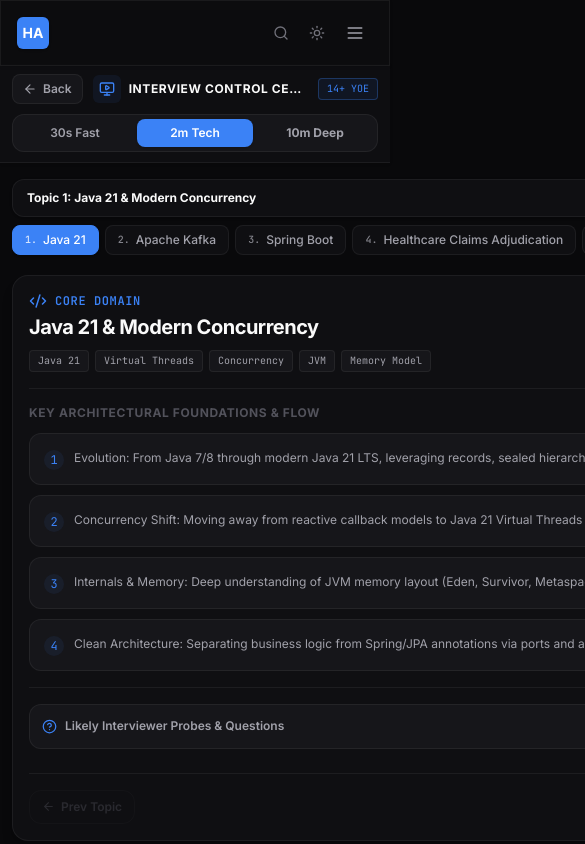
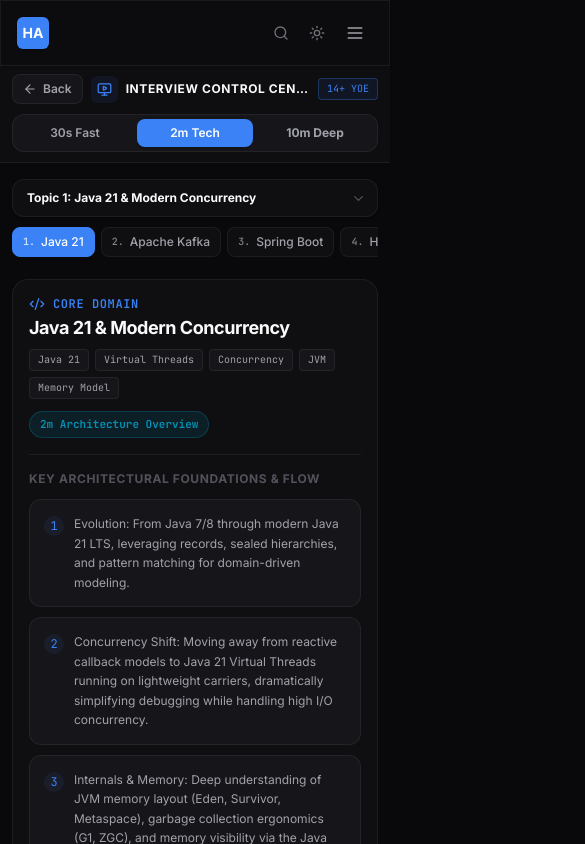
Before and after one commit to habbas-labs/portfolio, a React (Vite) app: page /#/interview in a window 390 px wide. Shown: the top 844 px of the page, 585 px wide, since content can reach past the window. Built offline with nearby package versions, Linux system fonts and the light colour scheme.

Commit message:
fix(interview): resolve horizontal overflow blowout and mobile header clipping

```diff
--- a/src/components/layout/Layout.tsx
+++ b/src/components/layout/Layout.tsx
@@ -59,9 +59,9 @@ function ModalContainer() {
 export function Layout() {
   return (
     <ModalProvider>
-      <div className="min-h-screen flex flex-col">
+      <div className="min-h-screen flex flex-col w-full max-w-full overflow-x-hidden">
         <Nav />
-        <main className="flex-1">
+        <main className="flex-1 w-full max-w-full min-w-0 overflow-x-hidden">
           <Outlet />
         </main>
         <Footer />
--- a/src/pages/InterviewMode.tsx
+++ b/src/pages/InterviewMode.tsx
@@ -32,39 +32,38 @@ export function InterviewMode() {
 
   const getTopicIcon = (iconName: string) => {
     switch (iconName) {
-      case 'Code': return <Code2 size={18} />;
-      case 'Radio': return <Radio size={18} />;
-      case 'GitBranch': return <GitBranch size={18} />;
-      case 'Building2': return <Building2 size={18} />;
-      case 'Brain': return <Brain size={18} />;
-      case 'Bot': return <Bot size={18} />;
-      default: return <Layers size={18} />;
+      case 'Code': return <Code2 size={16} />;
+      case 'Radio': return <Radio size={16} />;
+      case 'GitBranch': return <GitBranch size={16} />;
+      case 'Building2': return <Building2 size={16} />;
+      case 'Brain': return <Brain size={16} />;
+      case 'Bot': return <Bot size={16} />;
+      default: return <Layers size={16} />;
     }
   };
 
   return (
-    <div className="min-h-screen bg-[var(--color-surface-0)] text-[var(--color-text-primary)] flex flex-col pt-16 transition-colors duration-300">
-      {/* Presentation Control Header — docked cleanly under global Nav */}
-      <header className="sticky top-16 z-30 bg-[var(--color-surface-1)]/95 backdrop-blur-md border-b border-[var(--color-border)] px-3 sm:px-6 py-2.5 sm:py-3 shadow-sm transition-colors duration-300">
-        <div className="max-w-7xl mx-auto flex flex-col md:flex-row md:items-center justify-between gap-2.5 sm:gap-4">
+    <div className="min-h-screen bg-[var(--color-surface-0)] text-[var(--color-text-primary)] flex flex-col pt-16 sm:pt-20 transition-colors duration-300 w-full max-w-full overflow-x-hidden">
+      {/* Presentation Control Header — relative on mobile so it never collides/clips under fixed Nav, sticky on desktop */}
+      <header className="relative md:sticky md:top-16 z-30 bg-[var(--color-surface-1)]/95 backdrop-blur-md border-b border-[var(--color-border)] px-3 sm:px-6 py-2.5 sm:py-3 shadow-sm transition-colors duration-300 w-full max-w-full overflow-hidden">
+        <div className="max-w-7xl mx-auto flex flex-col md:flex-row md:items-center justify-between gap-2.5 sm:gap-4 w-full min-w-0">
           {/* Header Row 1: Back Button & Title */}
-          <div className="flex items-center justify-between md:justify-start gap-2.5 sm:gap-4 w-full md:w-auto">
+          <div className="flex items-center justify-between md:justify-start gap-2 sm:gap-4 w-full md:w-auto min-w-0">
             <Link
               to="/"
               className="text-xs font-semibold text-[var(--color-text-secondary)] hover:text-[var(--color-text-primary)] transition-colors flex items-center gap-1.5 px-2.5 py-1.5 rounded-lg bg-[var(--color-surface-2)] border border-[var(--color-border)] hover:bg-[var(--color-surface-3)] shrink-0"
             >
               <ArrowLeft size={14} />
-              <span className="hidden xs:inline sm:inline">Back to Site</span>
-              <span className="xs:hidden sm:hidden">Back</span>
+              <span>Back</span>
             </Link>
 
-            <div className="h-4 w-px bg-[var(--color-border)] hidden sm:block" />
+            <div className="h-4 w-px bg-[var(--color-border)] hidden sm:block shrink-0" />
 
-            <div className="flex items-center gap-2 min-w-0">
+            <div className="flex items-center gap-2 min-w-0 flex-1">
               <div className="p-1.5 rounded-md bg-[var(--color-accent-subtle)] text-[var(--color-accent)] shrink-0">
-                <MonitorPlay size={16} />
+                <MonitorPlay size={15} />
               </div>
-              <div className="min-w-0">
+              <div className="min-w-0 flex-1">
                 <h1 className="text-xs sm:text-sm font-bold tracking-wider uppercase text-[var(--color-text-primary)] truncate">
                   Interview Control Center
                 </h1>
@@ -74,17 +73,17 @@ export function InterviewMode() {
               </div>
             </div>
 
-            <span className="sm:hidden text-[10px] font-mono text-[var(--color-accent)] px-2 py-0.5 rounded bg-[var(--color-accent-subtle)] border border-[var(--color-border-accent)] shrink-0">
+            <span className="text-[10px] font-mono text-[var(--color-accent)] px-2 py-0.5 rounded bg-[var(--color-accent-subtle)] border border-[var(--color-border-accent)] shrink-0">
               {profile.yearsExperience}+ YOE
             </span>
           </div>
 
           {/* Header Row 2 / Desktop Right: Depth Mode Segmented Switcher */}
-          <div className="w-full md:w-auto">
+          <div className="w-full md:w-auto min-w-0">
             <div className="grid grid-cols-3 md:flex items-center gap-1 bg-[var(--color-surface-2)] p-1 rounded-xl border border-[var(--color-border)] w-full">
               <button
                 onClick={() => setDepth('30s')}
-                className={`py-1.5 px-2 sm:px-3 rounded-lg text-xs font-semibold text-center whitespace-nowrap transition-all ${
+                className={`py-1.5 px-1.5 sm:px-3 rounded-lg text-xs font-semibold text-center whitespace-nowrap transition-all ${
                   depth === '30s'
                     ? 'bg-[var(--color-accent)] text-white shadow-sm'
                     : 'text-[var(--color-text-secondary)] hover:text-[var(--color-text-primary)] hover:bg-[var(--color-surface-3)]'
@@ -95,7 +94,7 @@ export function InterviewMode() {
               </button>
               <button
                 onClick={() => setDepth('2m')}
-                className={`py-1.5 px-2 sm:px-3 rounded-lg text-xs font-semibold text-center whitespace-nowrap transition-all ${
+                className={`py-1.5 px-1.5 sm:px-3 rounded-lg text-xs font-semibold text-center whitespace-nowrap transition-all ${
                   depth === '2m'
                     ? 'bg-[var(--color-accent)] text-white shadow-sm'
                     : 'text-[var(--color-text-secondary)] hover:text-[var(--color-text-primary)] hover:bg-[var(--color-surface-3)]'
@@ -106,7 +105,7 @@ export function InterviewMode() {
               </button>
               <button
                 onClick={() => setDepth('10m')}
-                className={`py-1.5 px-2 sm:px-3 rounded-lg text-xs font-bold text-center whitespace-nowrap transition-all ${
+                className={`py-1.5 px-1.5 sm:px-3 rounded-lg text-xs font-bold text-center whitespace-nowrap transition-all ${
                   depth === '10m'
                     ? 'bg-amber-500 text-white dark:text-zinc-950 shadow-sm'
                     : 'text-[var(--color-text-secondary)] hover:text-[var(--color-text-primary)] hover:bg-[var(--color-surface-3)]'
@@ -121,15 +120,15 @@ export function InterviewMode() {
       </header>
 
       {/* Main Control Center Body */}
-      <div className="flex-1 max-w-7xl w-full mx-auto px-3 sm:px-6 py-4 sm:py-6 grid lg:grid-cols-12 gap-4 sm:gap-6">
+      <div className="flex-1 max-w-7xl w-full mx-auto px-3 sm:px-6 py-4 sm:py-6 grid grid-cols-1 lg:grid-cols-12 gap-4 sm:gap-6 min-w-0 max-w-full overflow-hidden">
         {/* Mobile Topic Navigation (Dropdown + Horizontal Quick-Pills) */}
-        <div className="lg:hidden flex flex-col gap-2">
-          <div className="relative">
+        <div className="lg:hidden flex flex-col gap-2 w-full max-w-full min-w-0">
+          <div className="relative w-full min-w-0">
             <select
               value={selectedTopicId}
               onChange={(e) => setSelectedTopicId(e.target.value)}
               aria-label="Select interview topic"
-              className="w-full appearance-none px-3.5 py-2.5 pr-9 rounded-xl bg-[var(--color-surface-1)] border border-[var(--color-border)] text-xs font-bold text-[var(--color-text-primary)] focus:outline-none focus:border-[var(--color-accent)] transition-colors shadow-sm cursor-pointer"
+              className="w-full appearance-none px-3.5 py-2.5 pr-9 rounded-xl bg-[var(--color-surface-1)] border border-[var(--color-border)] text-xs font-bold text-[var(--color-text-primary)] focus:outline-none focus:border-[var(--color-accent)] transition-colors shadow-sm cursor-pointer truncate"
             >
               {interviewTopicDetails.map((topic, i) => (
                 <option key={topic.id} value={topic.id}>
@@ -142,30 +141,32 @@ export function InterviewMode() {
             </div>
           </div>
 
-          {/* Fast Tap Pills */}
-          <div className="flex items-center gap-1.5 overflow-x-auto pb-1 scrollbar-none">
+          {/* Fast Tap Pills — contained overflow */}
+          <div className="w-full max-w-full overflow-x-auto pb-1 scrollbar-none min-w-0">
+            <div className="inline-flex items-center gap-1.5 whitespace-nowrap py-0.5">
               {interviewTopicDetails.map((topic, i) => {
                 const isSelected = selectedTopicId === topic.id;
                 return (
                   <button
                     key={topic.id}
                     onClick={() => setSelectedTopicId(topic.id)}
-                  className={`shrink-0 flex items-center gap-1.5 px-3 py-1.5 rounded-lg text-xs font-medium border transition-all ${
+                    className={`shrink-0 flex items-center gap-1.5 px-2.5 py-1.5 rounded-lg text-xs font-medium border transition-all ${
                       isSelected
                         ? 'bg-[var(--color-accent)] text-white border-[var(--color-accent)] shadow-sm'
                         : 'bg-[var(--color-surface-1)] text-[var(--color-text-secondary)] border-[var(--color-border)] hover:bg-[var(--color-surface-2)]'
                     }`}
                   >
                     <span className="font-mono text-[10px] opacity-80">{i + 1}.</span>
-                  <span className="whitespace-nowrap">{topic.title.split(/(&|\()/)[0].trim()}</span>
+                    <span>{topic.title.split(/(&|\()/)[0].trim()}</span>
                   </button>
                 );
               })}
             </div>
           </div>
+        </div>
 
         {/* Desktop Left Topic Sidebar (Control Deck) */}
-        <div className="hidden lg:flex lg:col-span-4 flex-col gap-2">
+        <div className="hidden lg:flex lg:col-span-4 flex-col gap-2 min-w-0">
           <span className="text-[10px] uppercase font-mono tracking-wider text-[var(--color-text-muted)] px-2 mb-1">
             Interview Topics ({interviewTopicDetails.length})
           </span>
@@ -215,7 +216,7 @@ export function InterviewMode() {
         </div>
 
         {/* Dynamic Presentation Stage */}
-        <div className="lg:col-span-8 flex flex-col min-w-0">
+        <div className="lg:col-span-8 flex flex-col min-w-0 w-full max-w-full overflow-hidden">
           <AnimatePresence mode="wait">
             <motion.div
               key={`${selectedTopic.id}-${depth}`}
@@ -223,16 +224,16 @@ export function InterviewMode() {
               animate={{ opacity: 1, y: 0 }}
               exit={reduced ? {} : { opacity: 0, y: -8 }}
               transition={{ duration: 0.2 }}
-              className="bg-[var(--color-surface-1)] border border-[var(--color-border)] rounded-2xl p-4 sm:p-6 lg:p-8 flex flex-col flex-1 shadow-lg transition-colors duration-300"
+              className="bg-[var(--color-surface-1)] border border-[var(--color-border)] rounded-2xl p-4 sm:p-6 lg:p-8 flex flex-col flex-1 shadow-lg transition-colors duration-300 w-full max-w-full min-w-0 overflow-hidden"
             >
               {/* Header with Topic and Current Depth Tag */}
-              <div className="pb-4 sm:pb-6 border-b border-[var(--color-border)] flex flex-wrap items-center justify-between gap-3">
+              <div className="pb-4 sm:pb-6 border-b border-[var(--color-border)] flex flex-col sm:flex-row sm:items-center justify-between gap-3 w-full min-w-0">
                 <div className="min-w-0 flex-1">
                   <div className="flex items-center gap-2 text-xs font-mono font-semibold text-[var(--color-accent)] uppercase tracking-wider mb-1">
                     {getTopicIcon(selectedTopic.icon)}
                     <span className="truncate">{selectedTopic.category.toUpperCase()} DOMAIN</span>
                   </div>
-                  <h2 className="text-xl sm:text-2xl font-bold text-[var(--color-text-primary)] tracking-tight leading-snug">
+                  <h2 className="text-lg sm:text-2xl font-bold text-[var(--color-text-primary)] tracking-tight leading-snug break-words">
                     {selectedTopic.title}
                   </h2>
 
@@ -241,7 +242,7 @@ export function InterviewMode() {
                     {selectedTopic.tags.map(tag => (
                       <span
                         key={tag}
-                        className="text-[10px] font-mono px-2 py-0.5 rounded bg-[var(--color-surface-2)] text-[var(--color-text-secondary)] border border-[var(--color-border)]"
+                        className="text-[10px] font-mono px-2 py-0.5 rounded bg-[var(--color-surface-2)] text-[var(--color-text-secondary)] border border-[var(--color-border)] break-all"
                       >
                         {tag}
                       </span>
@@ -249,7 +250,7 @@ export function InterviewMode() {
                   </div>
                 </div>
 
-                <div className="flex items-center gap-2 shrink-0">
+                <div className="flex items-center gap-2 self-start sm:self-auto shrink-0">
                   <span className={`px-2.5 sm:px-3 py-1 rounded-full text-[11px] sm:text-xs font-mono font-bold ${
                     depth === '30s'
                       ? 'bg-blue-500/10 text-blue-600 dark:text-blue-400 border border-blue-500/20'
@@ -265,28 +266,28 @@ export function InterviewMode() {
               </div>
 
               {/* Dynamic Content Presentation */}
-              <div className="py-4 sm:py-6 flex-1 space-y-4 sm:space-y-6">
+              <div className="py-4 sm:py-6 flex-1 space-y-4 sm:space-y-6 min-w-0 w-full">
                 {depth === '30s' && (
-                  <div className="p-4 sm:p-6 rounded-xl bg-[var(--color-accent-subtle)] border border-[var(--color-border-accent)] text-[var(--color-text-primary)] leading-relaxed text-sm sm:text-base">
+                  <div className="p-4 sm:p-6 rounded-xl bg-[var(--color-accent-subtle)] border border-[var(--color-border-accent)] text-[var(--color-text-primary)] leading-relaxed text-sm sm:text-base break-words">
                     <p className="font-sans leading-relaxed">{selectedTopic.depth.thirtySecond}</p>
                   </div>
                 )}
 
                 {depth === '2m' && (
-                  <div className="space-y-3 sm:space-y-4">
+                  <div className="space-y-3 sm:space-y-4 min-w-0 w-full">
                     <h4 className="text-xs font-bold uppercase tracking-wider text-[var(--color-text-muted)]">
                       Key Architectural Foundations & Flow
                     </h4>
-                    <div className="grid gap-2.5 sm:gap-3">
+                    <div className="grid gap-2.5 sm:gap-3 min-w-0 w-full">
                       {selectedTopic.depth.twoMinute.map((point, idx) => (
                         <div
                           key={idx}
-                          className="p-3.5 sm:p-4 rounded-xl bg-[var(--color-surface-2)] border border-[var(--color-border)] flex items-start gap-2.5 sm:gap-3"
+                          className="p-3.5 sm:p-4 rounded-xl bg-[var(--color-surface-2)] border border-[var(--color-border)] flex items-start gap-2.5 sm:gap-3 min-w-0"
                         >
                           <span className="w-5 h-5 rounded-full bg-[var(--color-accent-subtle)] text-[var(--color-accent)] text-xs font-mono flex items-center justify-center shrink-0 mt-0.5">
                             {idx + 1}
                           </span>
-                          <p className="text-xs sm:text-sm text-[var(--color-text-secondary)] leading-relaxed">
+                          <p className="text-xs sm:text-sm text-[var(--color-text-secondary)] leading-relaxed break-words flex-1 min-w-0">
                             {point}
                           </p>
                         </div>
@@ -296,29 +297,29 @@ export function InterviewMode() {
                 )}
 
                 {depth === '10m' && (
-                  <div className="space-y-4 sm:space-y-6">
+                  <div className="space-y-4 sm:space-y-6 min-w-0 w-full">
                     {/* Deep Architecture */}
-                    <div>
+                    <div className="min-w-0 w-full">
                       <h4 className="text-xs font-bold uppercase tracking-wider text-[var(--color-text-muted)] mb-2 flex items-center gap-2">
-                        <Layers size={14} className="text-amber-500" />
-                        In-Depth System Topology & Execution
+                        <Layers size={14} className="text-amber-500 shrink-0" />
+                        <span>In-Depth System Topology & Execution</span>
                       </h4>
-                      <p className="text-xs sm:text-sm text-[var(--color-text-secondary)] leading-relaxed bg-[var(--color-surface-2)] p-3.5 sm:p-4 rounded-xl border border-[var(--color-border)]">
+                      <p className="text-xs sm:text-sm text-[var(--color-text-secondary)] leading-relaxed bg-[var(--color-surface-2)] p-3.5 sm:p-4 rounded-xl border border-[var(--color-border)] break-words">
                         {selectedTopic.depth.tenMinute.architecture}
                       </p>
                     </div>
 
                     {/* Trade-offs Matrix */}
-                    <div>
+                    <div className="min-w-0 w-full">
                       <h4 className="text-xs font-bold uppercase tracking-wider text-[var(--color-text-muted)] mb-2 flex items-center gap-2">
-                        <AlertOctagon size={14} className="text-amber-500" />
-                        Hard Trade-Offs & Decisions
+                        <AlertOctagon size={14} className="text-amber-500 shrink-0" />
+                        <span>Hard Trade-Offs & Decisions</span>
                       </h4>
-                      <div className="space-y-2">
+                      <div className="space-y-2 min-w-0 w-full">
                         {selectedTopic.depth.tenMinute.tradeoffs.map((t, idx) => (
                           <div
                             key={idx}
-                            className="p-3 sm:p-3.5 rounded-lg bg-amber-500/10 border-l-4 border-amber-500 text-xs text-[var(--color-text-secondary)] leading-relaxed"
+                            className="p-3 sm:p-3.5 rounded-lg bg-amber-500/10 border-l-4 border-amber-500 text-xs text-[var(--color-text-secondary)] leading-relaxed break-words"
                           >
                             {t}
                           </div>
@@ -327,21 +328,21 @@ export function InterviewMode() {
                     </div>
 
                     {/* Scaling & Failure Handling */}
-                    <div className="grid grid-cols-1 md:grid-cols-2 gap-3 sm:gap-4">
-                      <div className="p-3.5 sm:p-4 rounded-xl bg-[var(--color-surface-2)] border border-[var(--color-border)]">
+                    <div className="grid grid-cols-1 md:grid-cols-2 gap-3 sm:gap-4 min-w-0 w-full">
+                      <div className="p-3.5 sm:p-4 rounded-xl bg-[var(--color-surface-2)] border border-[var(--color-border)] min-w-0">
                         <span className="text-[10px] font-mono uppercase text-emerald-600 dark:text-emerald-400 block mb-1 font-bold">
                           Scaling Strategy
                         </span>
-                        <p className="text-xs text-[var(--color-text-secondary)] leading-relaxed">
+                        <p className="text-xs text-[var(--color-text-secondary)] leading-relaxed break-words">
                           {selectedTopic.depth.tenMinute.scaling}
                         </p>
                       </div>
 
-                      <div className="p-3.5 sm:p-4 rounded-xl bg-[var(--color-surface-2)] border border-[var(--color-border)]">
+                      <div className="p-3.5 sm:p-4 rounded-xl bg-[var(--color-surface-2)] border border-[var(--color-border)] min-w-0">
                         <span className="text-[10px] font-mono uppercase text-rose-600 dark:text-rose-400 block mb-1 font-bold">
                           Failure Handling & Resiliency
                         </span>
-                        <p className="text-xs text-[var(--color-text-secondary)] leading-relaxed">
+                        <p className="text-xs text-[var(--color-text-secondary)] leading-relaxed break-words">
                           {selectedTopic.depth.tenMinute.failureHandling}
                         </p>
                       </div>
@@ -351,7 +352,7 @@ export function InterviewMode() {
               </div>
 
               {/* Sample Interviewer Questions Toggle */}
-              <div className="pt-4 border-t border-[var(--color-border)]">
+              <div className="pt-4 border-t border-[var(--color-border)] min-w-0 w-full">
                 <button
                   onClick={() => setShowQuestions(!showQuestions)}
                   className="flex items-center justify-between w-full p-3 rounded-xl bg-[var(--color-surface-2)] hover:bg-[var(--color-surface-3)] border border-[var(--color-border)] transition-colors text-xs font-semibold text-[var(--color-text-secondary)] hover:text-[var(--color-text-primary)] gap-2"
@@ -369,15 +370,15 @@ export function InterviewMode() {
                   <motion.div
                     initial={{ opacity: 0, height: 0 }}
                     animate={{ opacity: 1, height: 'auto' }}
-                    className="mt-3 space-y-2"
+                    className="mt-3 space-y-2 min-w-0 w-full"
                   >
                     {selectedTopic.depth.sampleQuestions.map((q, idx) => (
                       <div
                         key={idx}
-                        className="p-3 rounded-lg bg-[var(--color-surface-2)] border border-[var(--color-border)] text-xs text-[var(--color-text-secondary)] flex items-start gap-2"
+                        className="p-3 rounded-lg bg-[var(--color-surface-2)] border border-[var(--color-border)] text-xs text-[var(--color-text-secondary)] flex items-start gap-2 min-w-0"
                       >
                         <span className="text-[var(--color-accent)] font-mono font-bold shrink-0">Q{idx + 1}:</span>
-                        <span className="leading-relaxed">{q}</span>
+                        <span className="leading-relaxed break-words flex-1 min-w-0">{q}</span>
                       </div>
                     ))}
                   </motion.div>
@@ -385,7 +386,7 @@ export function InterviewMode() {
               </div>
 
               {/* Prev / Next Topic Navigation Footer */}
-              <div className="mt-6 pt-4 border-t border-[var(--color-border)] flex items-center justify-between gap-2">
+              <div className="mt-6 pt-4 border-t border-[var(--color-border)] flex items-center justify-between gap-2 min-w-0 w-full">
                 <button
                   disabled={currentTopicIndex === 0}
                   onClick={() => setSelectedTopicId(interviewTopicDetails[currentTopicIndex - 1].id)}
@@ -396,7 +397,7 @@ export function InterviewMode() {
                   }`}
                 >
                   <ArrowLeft size={13} />
-                  <span>Prev Topic</span>
+                  <span>Prev</span>
                 </button>
 
                 <span className="text-[11px] font-mono text-[var(--color-text-muted)]">
@@ -412,7 +413,7 @@ export function InterviewMode() {
                       : 'border-[var(--color-border)] bg-[var(--color-surface-2)] text-[var(--color-text-primary)] hover:bg-[var(--color-surface-3)] active:scale-95'
                   }`}
                 >
-                  <span>Next Topic</span>
+                  <span>Next</span>
                   <ArrowRight size={13} />
                 </button>
               </div>
```
Lines whose indentation alone changed are shown as unchanged.
